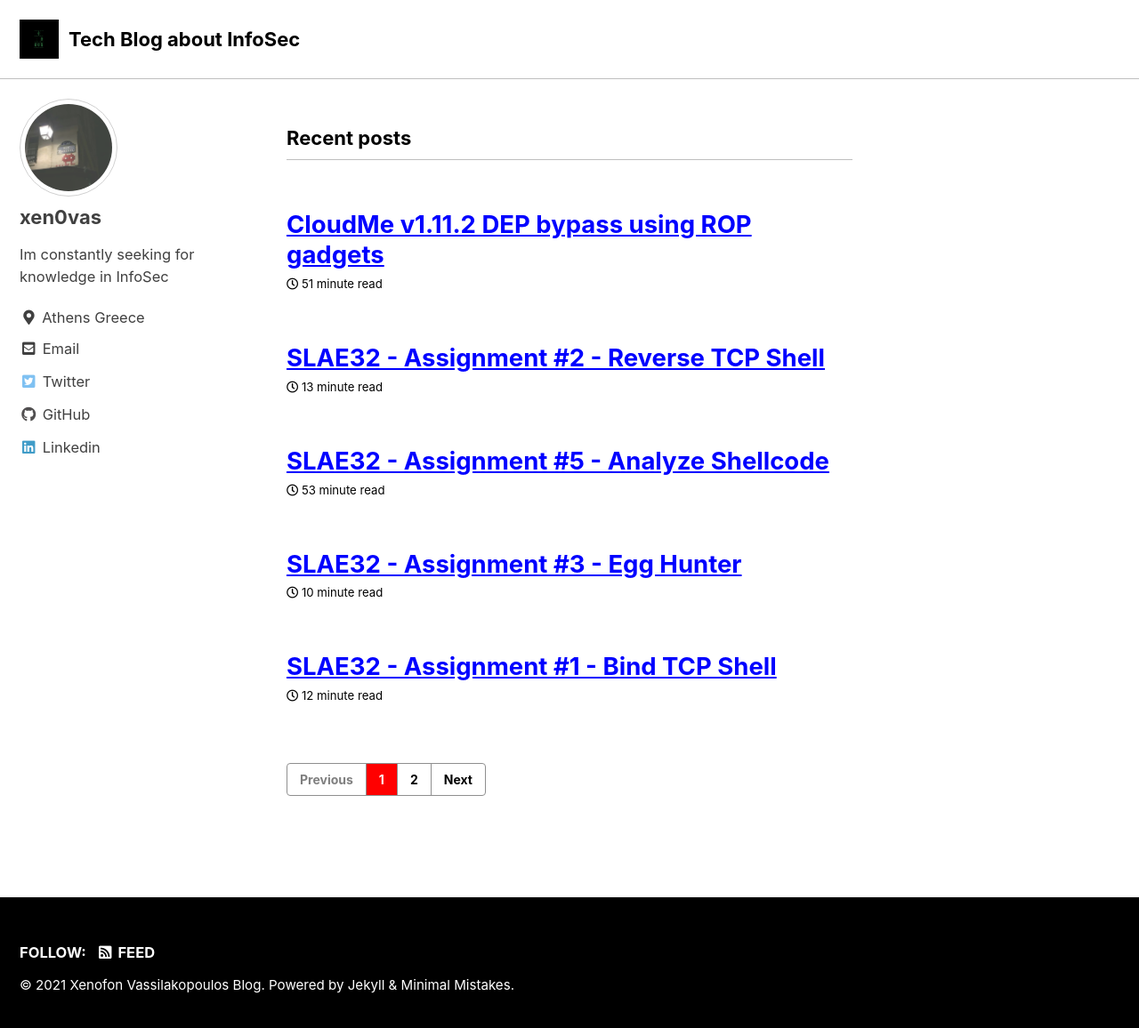
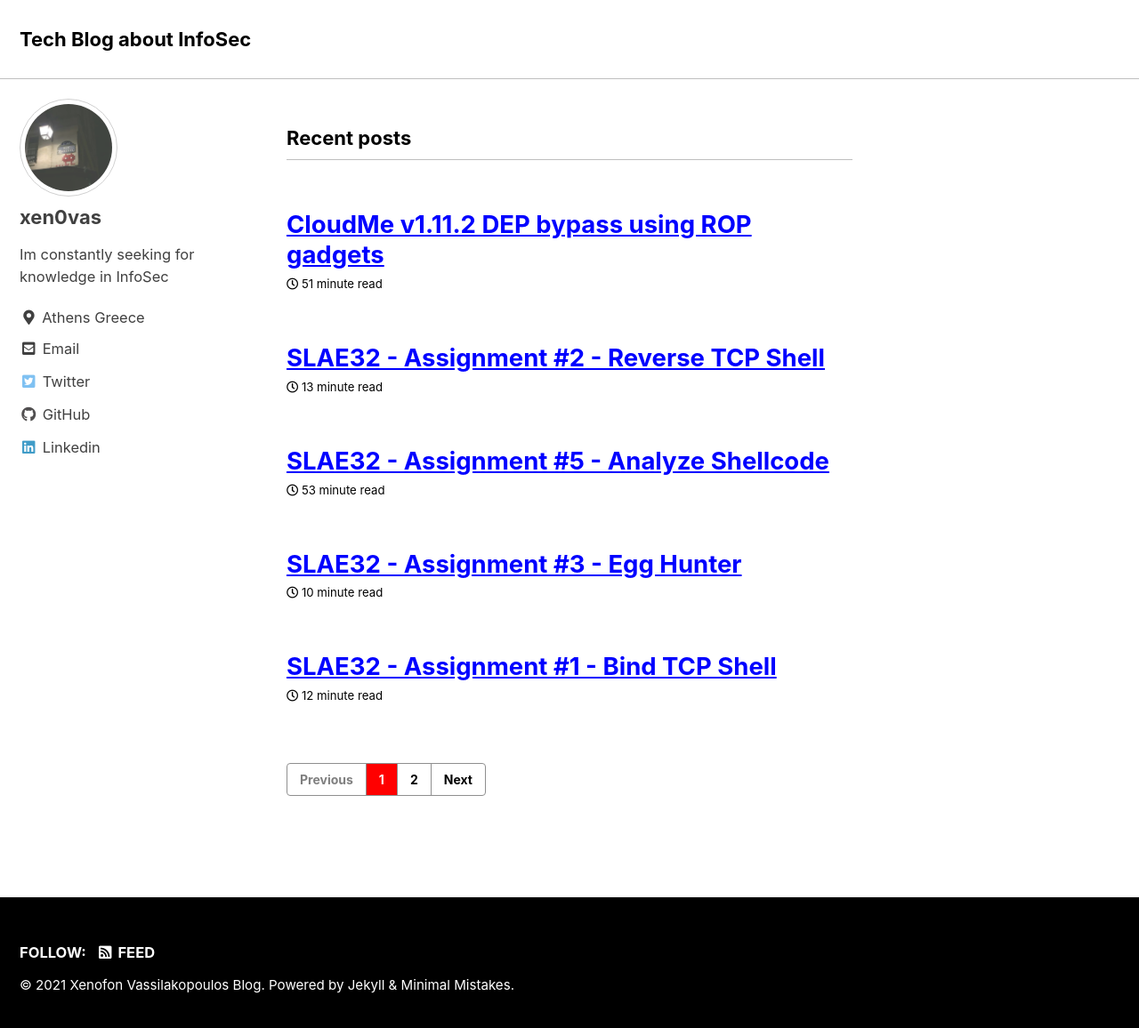
Before and after one commit to xen0vas/xen0vas.github.io, a Jekyll site: the page built from index.html, in a window 1280 px wide and 1163 px high. Shown: the top 1156 px of the window at 89% size. Built offline with Jekyll 4.4.1, drawn with Linux system fonts in a browser that asks for light colours; cached includes are drawn as plain includes; the list of posts is cut into pages by our own code.

Commit message:
theme configuration

```diff
--- a/_config.yml
+++ b/_config.yml
@@ -23,8 +23,8 @@ description              : "Cyber Security and Technical WriteUps"
 url                      : "https://xen0vas.github.io" # the base hostname & protocol for your site e.g. "https://mmistakes.github.io"
 baseurl                  : # the subpath of your site, e.g. "/blog"
 repository               : "xen0vas/xen0vas.github.io" # GitHub username/repo-name e.g. "mmistakes/minimal-mistakes"
-teaser                   : "/assets/images/minimal-dark-hacker-500x300.png" # path of fallback teaser image, e.g. "/assets/images/500x300.png"
-logo                     : "/assets/images/minimal-dark-hacker.png" # path of logo image to display in the masthead, e.g. "/assets/images/88x88.png"
+teaser                   : #"/assets/images/minimal-dark-hacker-500x300.png" # path of fallback teaser image, e.g. "/assets/images/500x300.png"
+logo                     : #"/assets/images/minimal-dark-hacker.png" # path of logo image to display in the masthead, e.g. "/assets/images/88x88.png"
 masthead_title           : # overrides the website title displayed in the masthead, use " " for no title
 breadcrumbs              : true # true, false (default)
 words_per_minute         : 200
@@ -37,8 +37,8 @@ comments:
   facebook:
     # https://developers.facebook.com/docs/plugins/comments
     appid                :
-    num_posts            : # 5 (default)
-    colorscheme          : # "light" (default), "dark"
+    num_posts            : 10 # 5 (default)
+    colorscheme          : "dark" # "light" (default), "dark"
   utterances:
     theme                : # "github-light" (default), "github-dark"
     issue_term           : # "pathname" (default)
```
